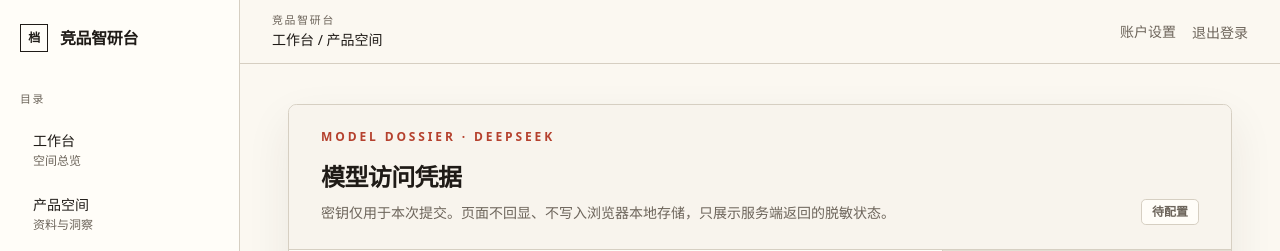
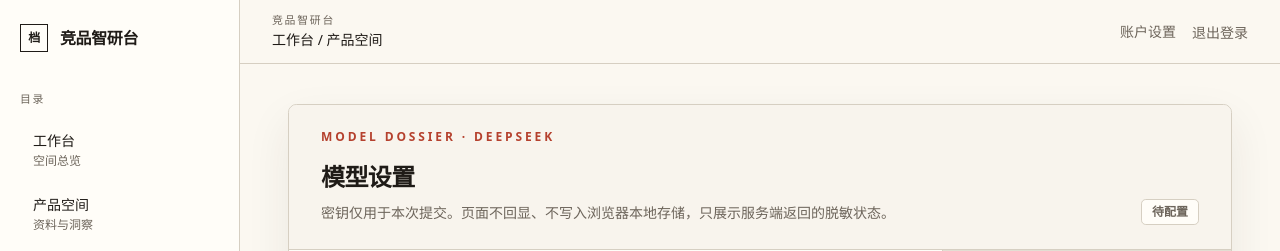
Before and after one commit to 904483446/jpfx, a Next.js app in the folder apps/web/: page /app/settings in a window 1280 px wide. Shown: the top 251 px of the page. Built offline with nearby package versions, Linux system fonts and the light colour scheme; no server answers.

Commit message:
feat: clarify model settings

```diff
--- a/apps/web/components/app/deepseek-settings.tsx
+++ b/apps/web/components/app/deepseek-settings.tsx
@@ -75,7 +75,7 @@ export function DeepSeekSettings() {
           <p className="text-xs font-semibold tracking-[0.24em] text-primary">MODEL DOSSIER · DEEPSEEK</p>
           <div className="mt-4 flex flex-col gap-3 sm:flex-row sm:items-end sm:justify-between">
             <div>
-              <h1 className="font-heading text-2xl font-semibold tracking-tight text-foreground" id="deepseek-settings-heading">模型访问凭据</h1>
+              <h1 className="font-heading text-2xl font-semibold tracking-tight text-foreground" id="deepseek-settings-heading">模型设置</h1>
               <p className="mt-2 max-w-2xl text-sm leading-6 text-muted-foreground">密钥仅用于本次提交。页面不回显、不写入浏览器本地存储，只展示服务端返回的脱敏状态。</p>
             </div>
             <span className={`inline-flex w-fit items-center rounded-md border px-2.5 py-1 text-xs font-semibold ${configured ? "border-primary/25 bg-primary/10 text-primary" : "border-border bg-card text-muted-foreground"}`}>
```
Also changed, not shown: 1 other file (tests, documents, lock files or other folders).
